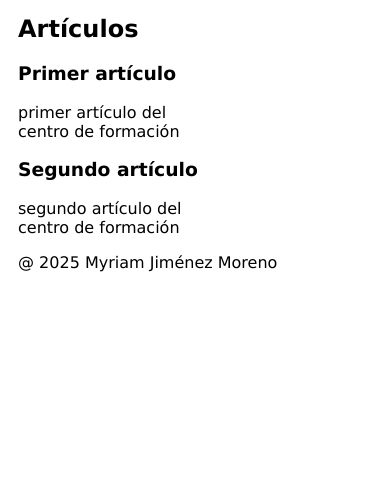
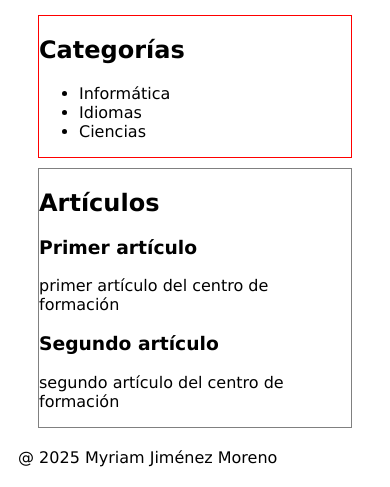
Before and after one commit to myrigit/html_css_js, a plain HTML site: page docs/02_Centro formación grid/index.html in a window 390 px wide. Shown: the part 700-1187 px from the top of the page. Before the commit the page ends 992 px from the top, so only its background shows below. Drawn offline with Linux system fonts and the light colour scheme.

Commit message:
Update estilos.css

```diff
--- a/docs/02_Centro formación grid/estilos.css
+++ b/docs/02_Centro formación grid/estilos.css
@@ -30,10 +30,19 @@ main{
    display:grid;
    grid-template-columns: 1fr 3fr;
    gap: 10px;
+   margin: 20px;
 }
 aside{
-   border-color: red;
+   border: 1px solid red;
 }
 section{
-   border-color: gray;
+   border: 1px solid gray;
 }
+footer{
+   background-color: galisboro;
+}
+@media (max-width: 768px){
+   main {
+      grid-template-columns: 1fr;
+   }
+}
```
